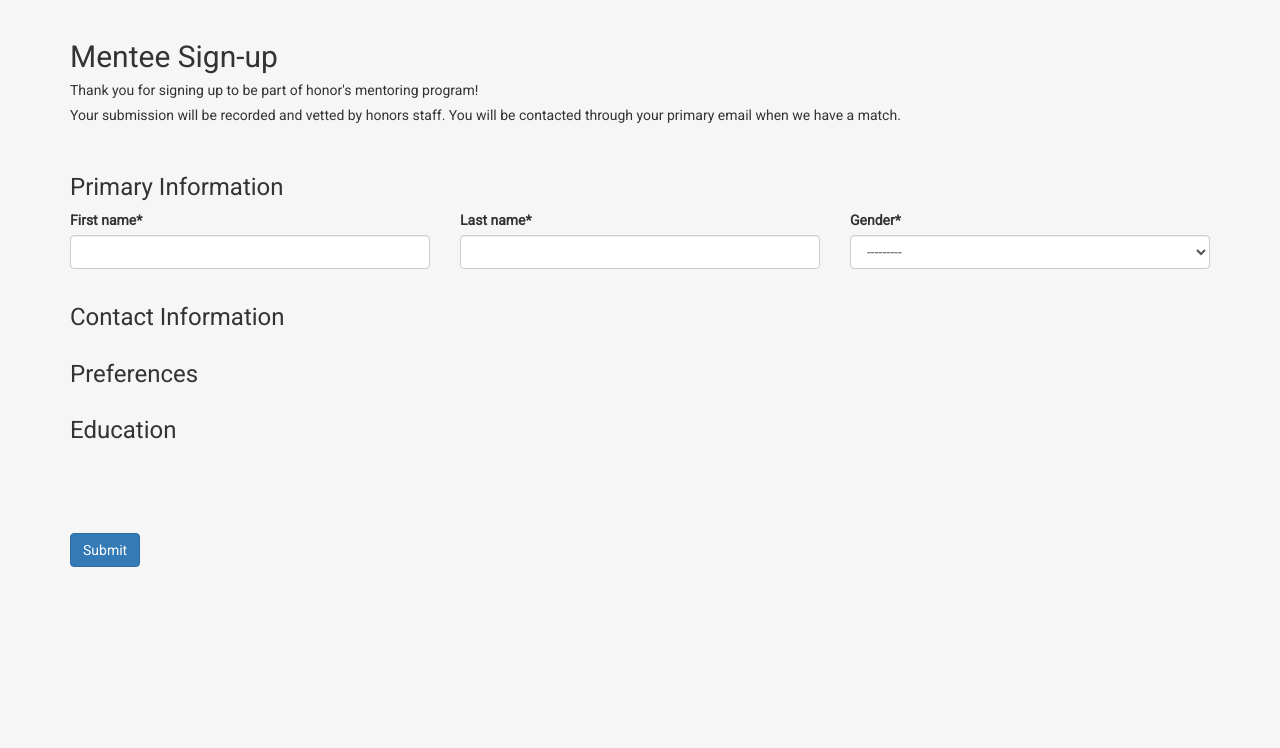
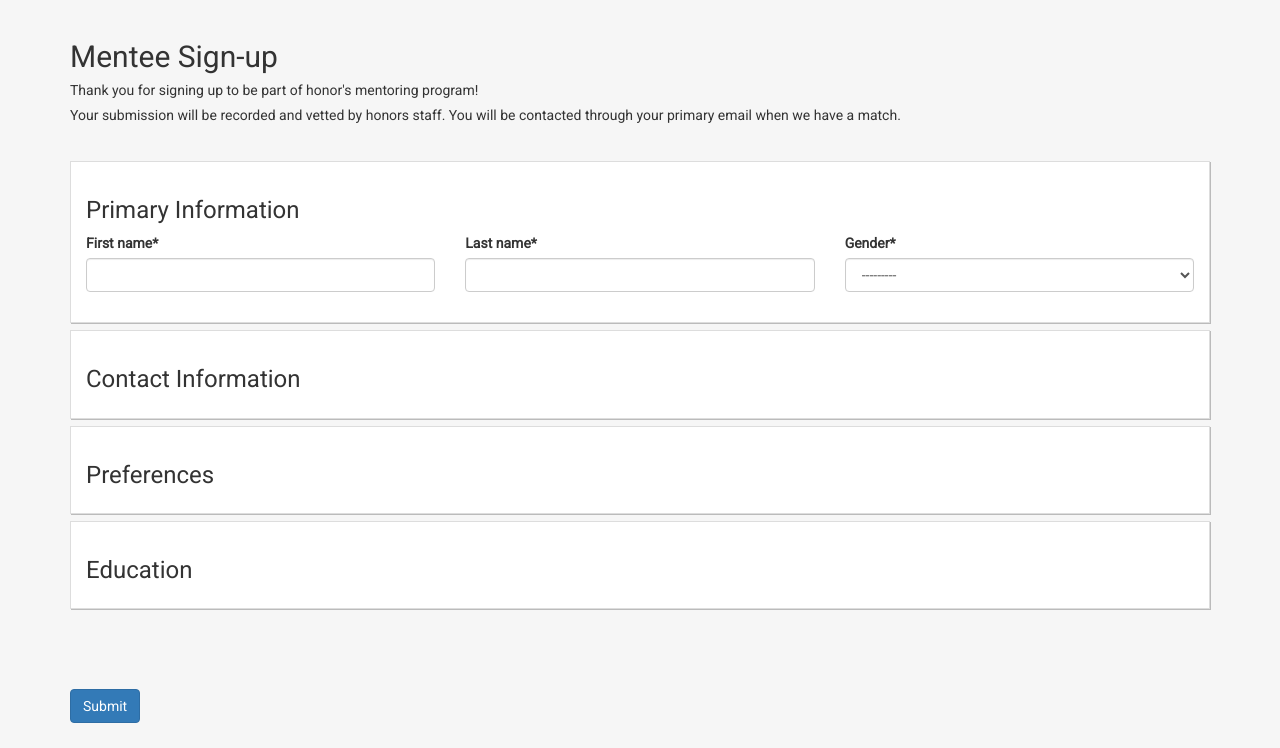
Before and after one commit to TomWerner/AlumniMentoring, a Django app: template mentoring/templates/new_mentee.html in a window 1280 px wide. Shown: the part 52-800 px from the top of the page. Run offline with Django 3.2, Linux system fonts and the light colour scheme; the template is opened without the code that fills it: values that come from a table or form of the project are taken from there, others are empty; some libraries are stand-ins or nearby versions.

Commit message:
Made new mentor/mentee forms card styled

```diff
--- a/mentoring/templates/new_mentee.html
+++ b/mentoring/templates/new_mentee.html
@@ -13,21 +13,29 @@
         {% load crispy_forms_tags %}
         <form method="post" href="/newmentee">
             {% csrf_token %}
-            <h3>Primary Information</h3>
+
+            <div class="card"><h3>Primary Information</h3>
                 <div class="row" id="mentee-info">
                     {{ form|crispy }}
                 </div>
-            <h3>Contact Information</h3>
+            </div>
+
+            <div class="card"><h3>Contact Information</h3>
                 <div class="row" id="contact-info">
                     {{ contact_form|crispy }}
                 </div>
-            <h3>Preferences</h3>
+            </div>
+
+            <div class="card"><h3>Preferences</h3>
                 <div class="row" id="preference-info">
                     {{ preference_form|crispy }}
                 </div>
-            <h3>Education</h3>
+            </div>
+
+            <div class="card"><h3>Education</h3>
                 <div class="row" id="education-info">
                     {{ education_form|crispy }}
+                </div>
             </div>
             <br>
             <br>
```
Also changed, not shown: mentoring/templates/new_mentor.html (+14 -2 lines). Lines whose indentation alone changed are shown as unchanged.
